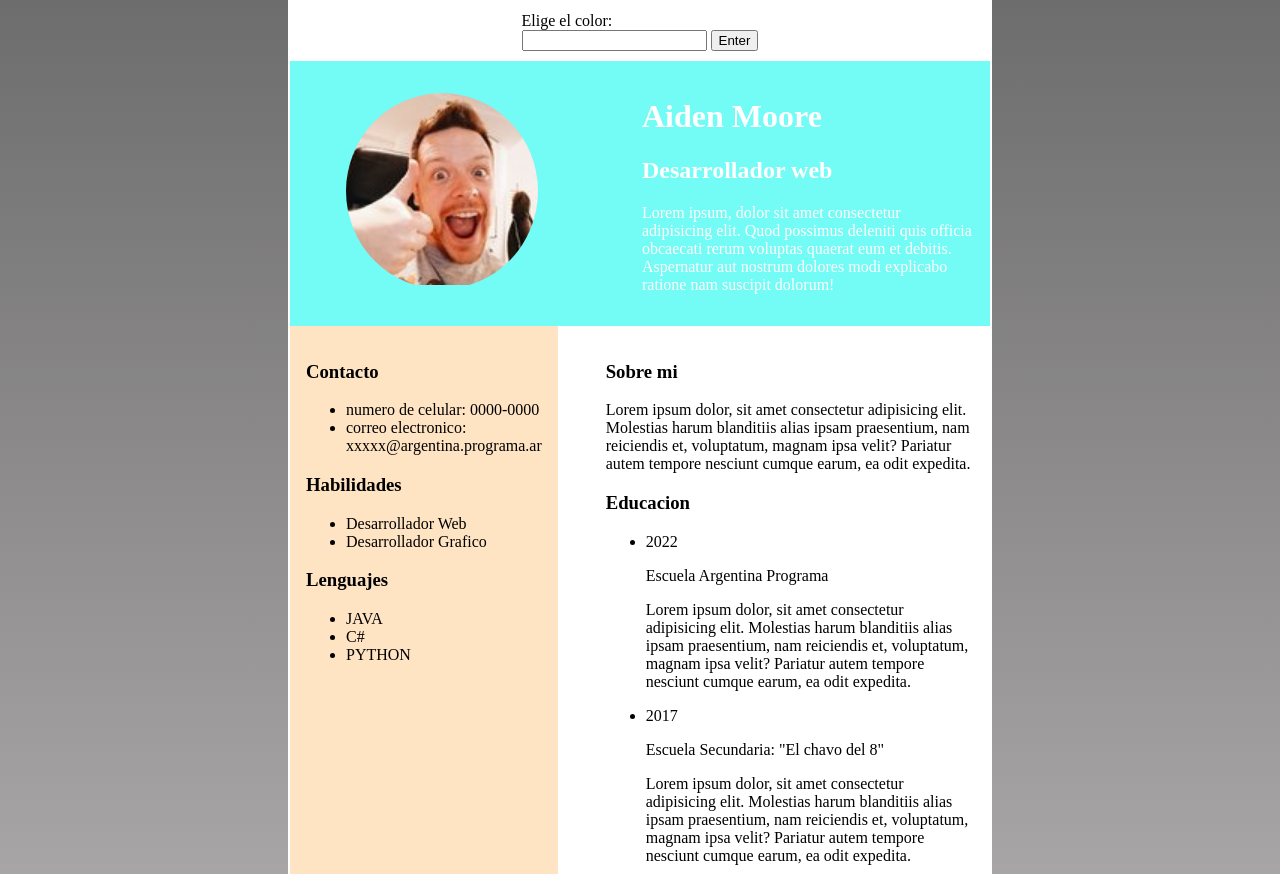
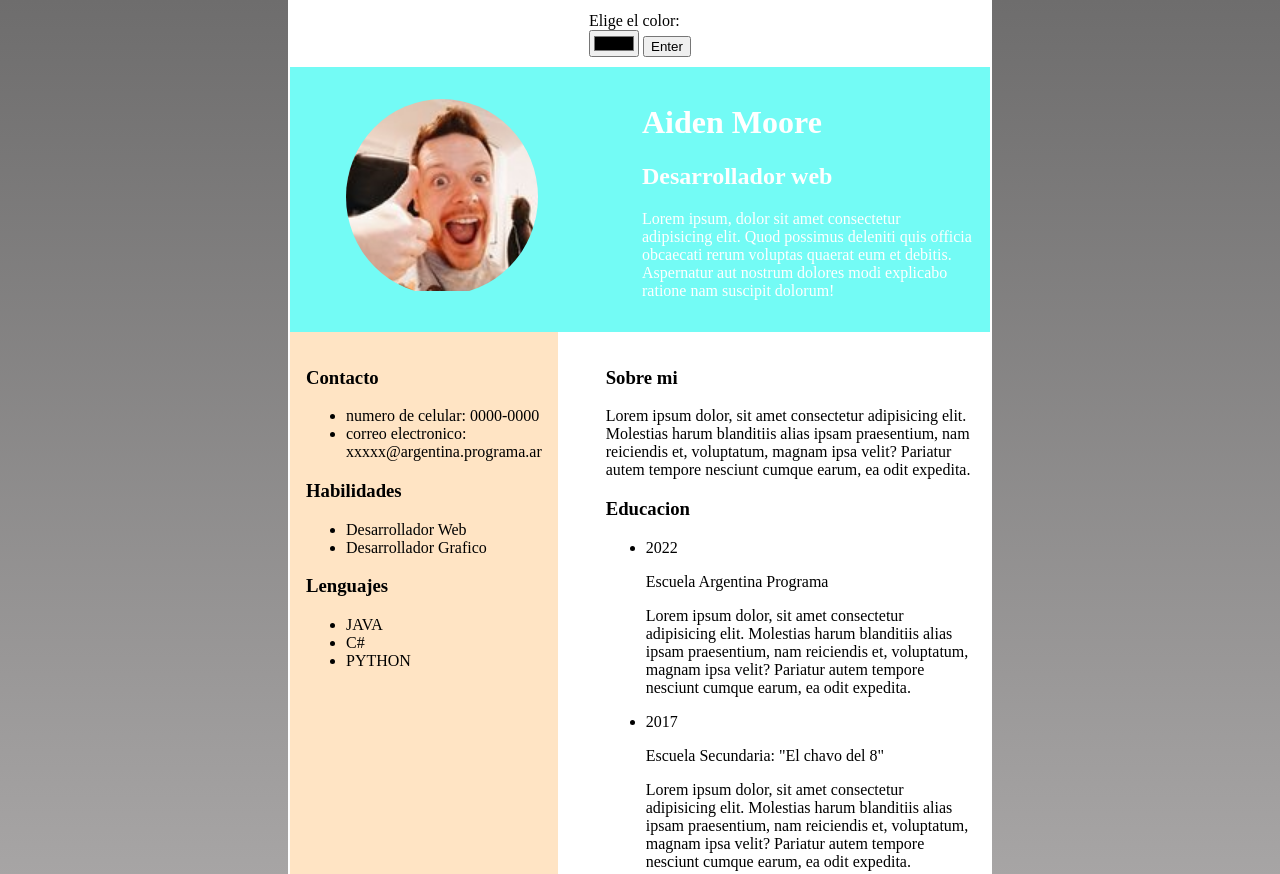
Before and after one commit to ClaudioDelgado85/argentinaProgramaProyecto1, a plain HTML site: page index.html in a window 1280 px wide. Shown: the top 874 px of the page. Drawn offline with Linux system fonts and the light colour scheme.

Commit message:
cambio del type text por type color

```diff
--- a/index.html
+++ b/index.html
@@ -17,7 +17,8 @@
         <div class="formulario">
             <form action="">
                 <label for="fcolor">Elige el color:</label><br>
-                <input type="text" class="fcolor" id="fcolor1">
+                <!--<input type="text" class="fcolor" id="fcolor1">-->
+                <input type="color" class="fcolor" id="fcolor1">
                 <input type="button" value="Enter" onclick="cambiarColor()">
 
             </form>
```
